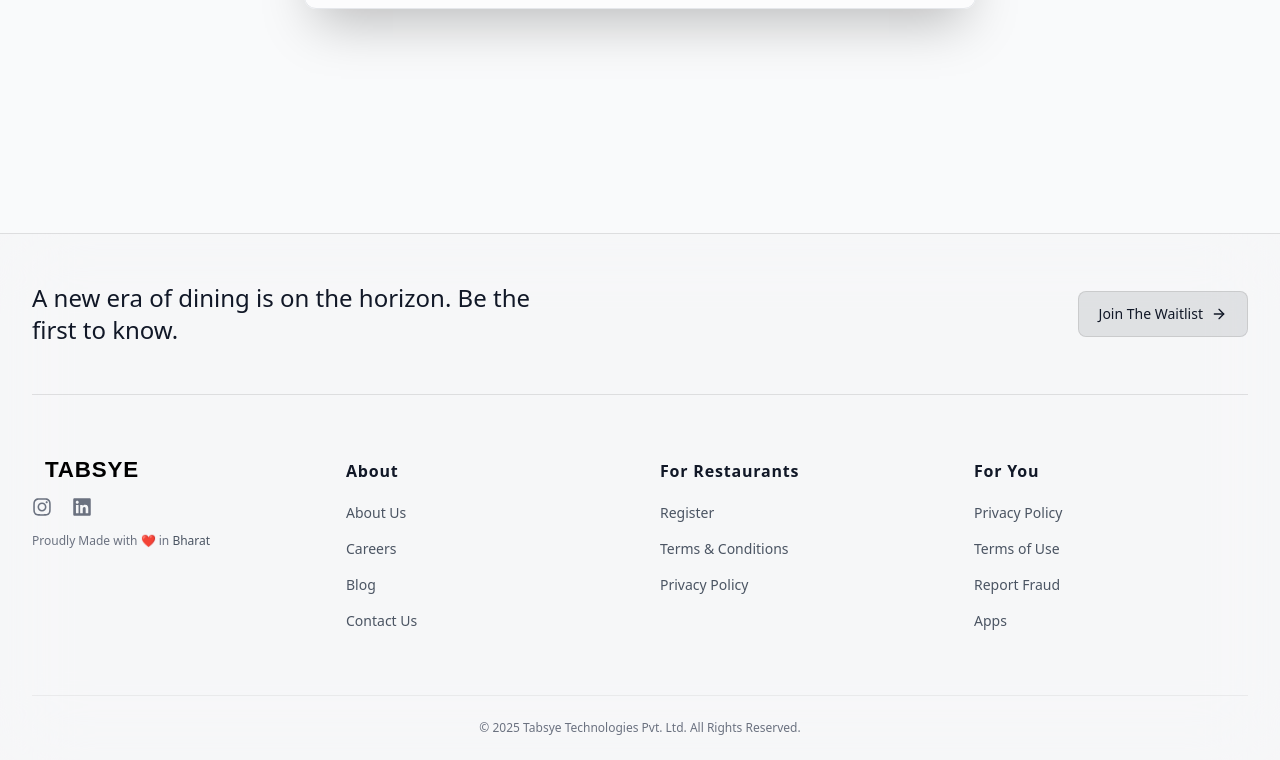
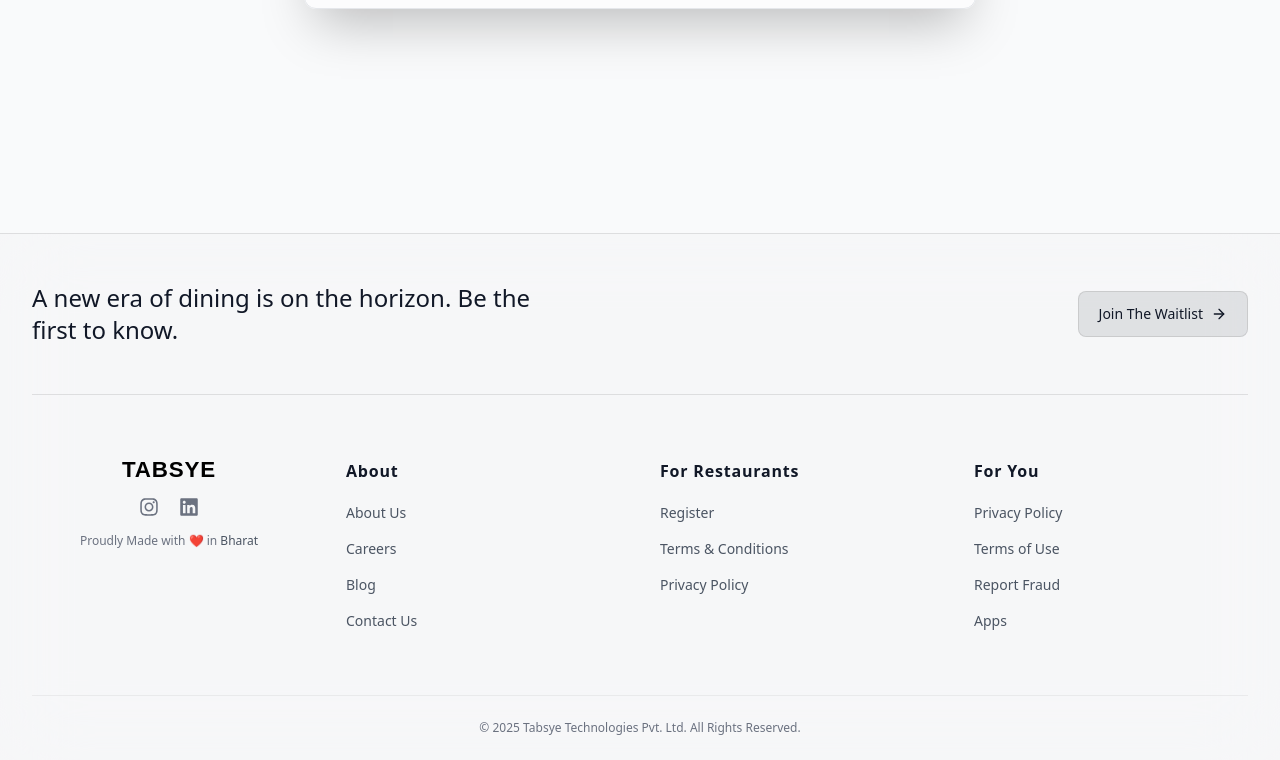
Before and after one commit to sh1vam-03/tabsye-coming-soon-frontend, a Next.js app: page / in a window 1280 px wide. Shown: the part 2443-3203 px from the top of the page. Built offline with nearby package versions, Linux system fonts and the light colour scheme; no server answers.

Commit message:
fixed footer logo aligne

```diff
--- a/src/components/Footer.tsx
+++ b/src/components/Footer.tsx
@@ -43,7 +43,7 @@ export default function Footer({ onWaitlistClick, onLinkClick }: { onWaitlistCli
 
           <div className="py-16 grid grid-cols-2 sm:grid-cols-2 md:grid-cols-4 gap-10">
 
-            <div className="col-span-2 sm:col-span-2 md:col-span-1 flex flex-col items-center sm:items-start text-center sm:text-left">
+            <div className="col-span-2 sm:col-span-2 md:col-span-1 flex flex-col items-center text-center">
               <Link href="/" className="inline-block mb-4">
                 <Image
                   src={resolvedTheme === 'dark' ? "/w_logo.svg" : "/logo.svg"}
```
